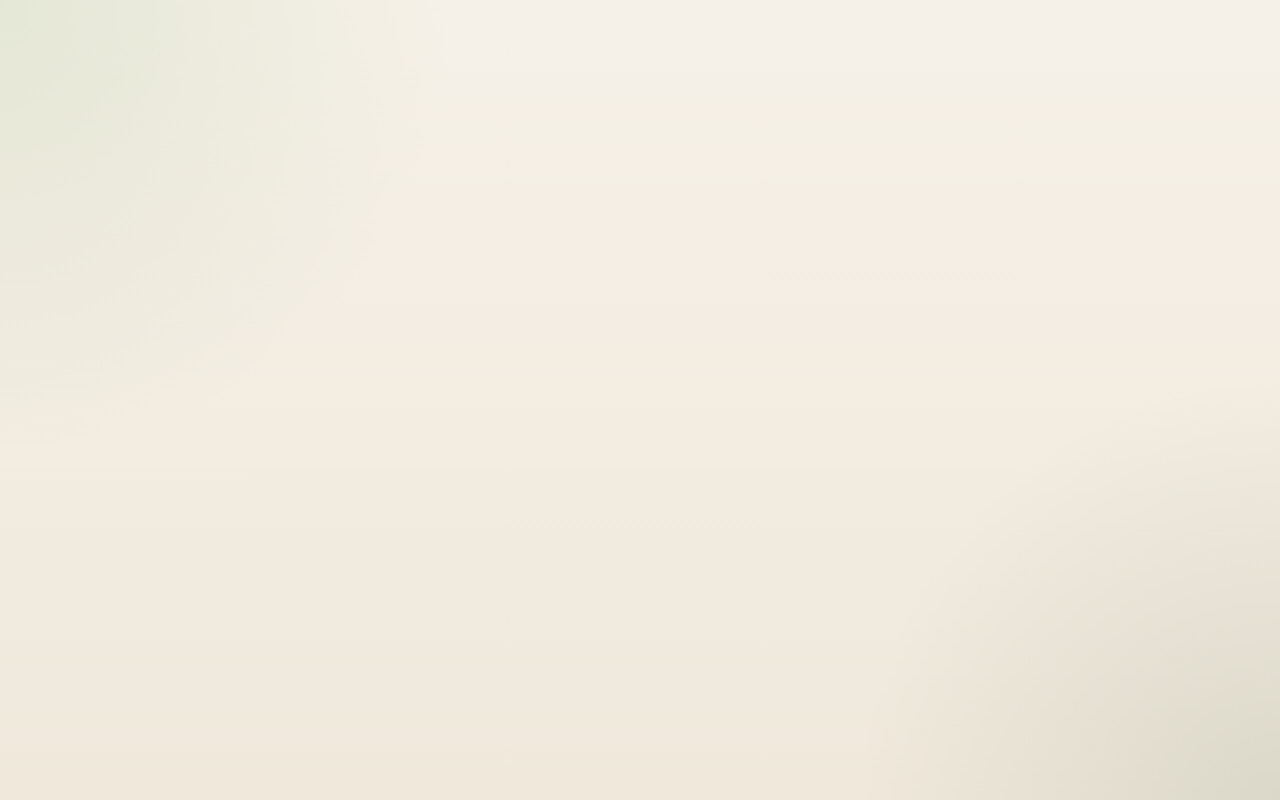
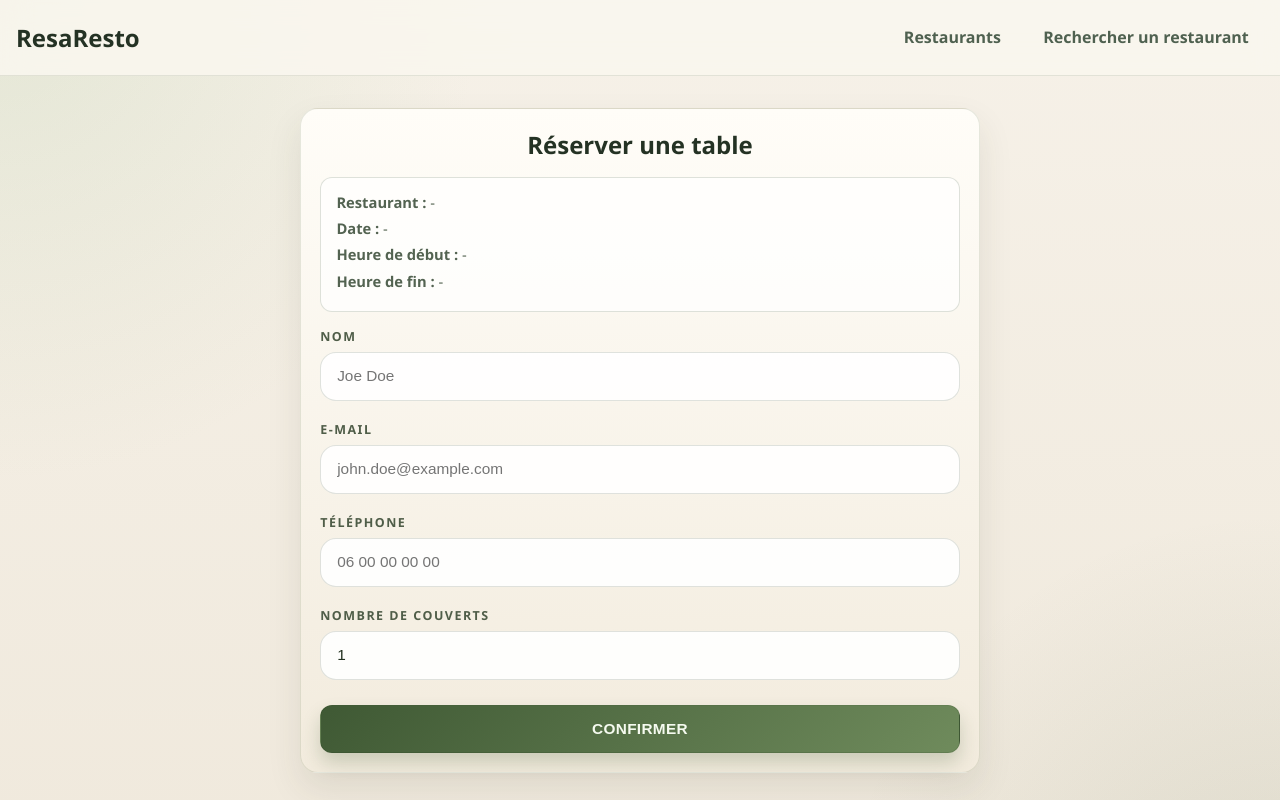
Before and after one commit to Akkyaane/resaresto, a Nuxt app: page /reservations in a window 1280 px wide. Shown: the top 800 px of the page. Built offline with nearby package versions, Linux system fonts and the light colour scheme.

Commit message:
feat: style page reservations and add createReservation functionality

```diff
--- a/app/components/FormGroup.vue
+++ b/app/components/FormGroup.vue
@@ -1,7 +1,19 @@
 <template>
   <div class="form-group">
     <label :for="inputId" class="form-label">{{ label }}</label>
-    <input :id="inputId" :type="type" :placeholder="placeholder" class="form-input" />
+    <input
+      :id="inputId"
+      :type="type"
+      :placeholder="placeholder"
+      :value="modelValue"
+      :autocomplete="autocomplete"
+      :min="min"
+      :max="max"
+      :step="step"
+      :required="required"
+      class="form-input"
+      @input="$emit('update:modelValue', $event.target.value)"
+    />
   </div>
 </template>
 
@@ -23,7 +35,33 @@ defineProps({
     type: String,
     default: '',
   },
+  modelValue: {
+    type: [String, Number],
+    default: '',
+  },
+  autocomplete: {
+    type: String,
+    default: 'off',
+  },
+  min: {
+    type: [String, Number],
+    default: null,
+  },
+  max: {
+    type: [String, Number],
+    default: null,
+  },
+  step: {
+    type: [String, Number],
+    default: null,
+  },
+  required: {
+    type: Boolean,
+    default: false,
+  },
 });
+
+defineEmits(['update:modelValue'])
 </script>
 
 <style scoped>
--- a/app/components/SlotCard.vue
+++ b/app/components/SlotCard.vue
@@ -1,14 +1,14 @@
 <template>
   <article class="slot-card">
     <p class="slot-line"><strong>Date :</strong> {{ formattedDate }}</p>
-    <p class="slot-line"><strong>Heure de debut :</strong> {{ slot.startTime }}</p>
+    <p class="slot-line"><strong>Heure de début :</strong> {{ slot.startTime }}</p>
     <p class="slot-line"><strong>Heure de fin :</strong> {{ slot.endTime }}</p>
-    <p class="slot-line"><strong>Capacite totale :</strong> {{ slot.totalCapacity }}</p>
-    <p class="slot-line"><strong>Couverts reserves :</strong> {{ slot.bookedCovers }}</p>
+    <p class="slot-line"><strong>Capacité totale :</strong> {{ slot.totalCapacity }}</p>
+    <p class="slot-line"><strong>Couverts réserves :</strong> {{ slot.bookedCovers }}</p>
     <p class="slot-line"><strong>Statut :</strong> {{ translatedStatus }}</p>
 
     <div class="slot-action">
-      <ButtonSm class="reserve-button" @click="$emit('reserve', slot)">Reserver</ButtonSm>
+      <ButtonSm class="reserve-button" @click="$emit('reserve', slot)">Réserver</ButtonSm>
     </div>
   </article>
 </template>
--- a/app/components/buttons/ButtonLg.vue
+++ b/app/components/buttons/ButtonLg.vue
@@ -6,27 +6,58 @@
 
 <style scoped>
 .btn-lg {
+  position: relative;
+  overflow: hidden;
+  display: inline-flex;
+  align-items: center;
+  justify-content: center;
+  gap: 0.45rem;
   width: 100%;
-  padding: 0.85rem 1.4rem;
-  background: linear-gradient(135deg, #425d36 0%, #6a8259 100%);
-  color: #f7fbf5;
-  border: 1px solid rgba(39, 55, 31, 0.08);
+  min-height: 3rem;
+  padding: 0.9rem 1.35rem;
+  background: linear-gradient(135deg, #36502d 0%, #5e7a4d 52%, #7d9b67 100%);
+  color: #f6fbf2;
+  border: 1px solid rgba(38, 56, 30, 0.16);
   border-radius: 14px;
-  font-size: 0.95rem;
-  font-weight: 700;
-  letter-spacing: 0.01em;
+  font-size: 0.96rem;
+  font-weight: 800;
+  letter-spacing: 0.02em;
+  text-transform: uppercase;
   cursor: pointer;
   transition:
+    transform 0.2s ease,
     box-shadow 0.2s ease,
-    background-color 0.2s ease;
-  box-shadow: 0 10px 20px rgba(66, 93, 54, 0.16);
+    background 0.2s ease,
+    border-color 0.2s ease;
+  box-shadow: 0 12px 24px rgba(52, 77, 42, 0.24);
 }
 
 .btn-lg:hover {
-  background: linear-gradient(135deg, #4c6a40 0%, #7b9465 100%);
+  transform: translateY(-1px);
+  background: linear-gradient(135deg, #3f5c35 0%, #698856 52%, #8ba976 100%);
+  border-color: rgba(38, 56, 30, 0.28);
+  box-shadow: 0 14px 28px rgba(52, 77, 42, 0.3);
 }
 
 .btn-lg:active {
-  background: linear-gradient(135deg, #38502f 0%, #62774f 100%);
+  transform: translateY(0);
+  background: linear-gradient(135deg, #324828 0%, #557045 52%, #73905e 100%);
+  box-shadow: 0 8px 18px rgba(52, 77, 42, 0.24);
+}
+
+.btn-lg:focus-visible {
+  outline: none;
+  box-shadow:
+    0 0 0 4px rgba(132, 164, 109, 0.32),
+    0 12px 24px rgba(52, 77, 42, 0.24);
+}
+
+.btn-lg:disabled {
+  cursor: not-allowed;
+  transform: none;
+  opacity: 0.72;
+  box-shadow: none;
+  background: linear-gradient(135deg, #879980 0%, #a1b29a 100%);
+  border-color: rgba(70, 84, 66, 0.16);
 }
 </style>
--- a/app/pages/reservations/index.vue
+++ b/app/pages/reservations/index.vue
@@ -1,6 +1,213 @@
 <script setup>
+import { computed, reactive, ref } from 'vue'
+import { useRoute } from 'vue-router'
+import { useReservationsStore } from '../../../stores/reservations'
+
+const route = useRoute()
+const reservationsStore = useReservationsStore()
+const formError = ref('')
+
+const form = reactive({
+	customerName: '',
+	customerEmail: '',
+	customerPhone: '',
+	covers: 1,
+})
+
+const queryValue = (key) => {
+	const value = route.query[key]
+	return Array.isArray(value) ? value[0] : value
+}
+
+const restaurantId = computed(() => queryValue('restaurantId'))
+const restaurantName = computed(() => queryValue('restaurantName') || '-')
+const timeSlotId = computed(() => queryValue('timeSlotId'))
+const slotDate = computed(() => queryValue('slotDate') || '-')
+const slotStartTime = computed(() => queryValue('slotStartTime') || '-')
+const slotEndTime = computed(() => queryValue('slotEndTime') || '-')
+
+const submitReservation = async () => {
+	formError.value = ''
+
+	if (!restaurantId.value || !timeSlotId.value) {
+		formError.value = 'Informations de reservation manquantes.'
+		return
+	}
+
+	const payload = {
+		restaurantId: restaurantId.value,
+		timeSlotId: timeSlotId.value,
+		customerName: form.customerName,
+		customerEmail: form.customerEmail,
+		customerPhone: form.customerPhone,
+		covers: Number(form.covers),
+	}
+
+	const response = await reservationsStore.createReservation(payload)
+
+	if (response?.token) {
+		await navigateTo(`/reservations/by-token/${response.token}`)
+	}
+}
 </script>
 <template>
+	<div class="reservation-layout">
+		<Navbar />
+
+		<main class="reservation-container">
+			<section class="reservation-card">
+				<h1>Réserver une table</h1>
+
+				<div class="reservation-summary">
+					<p><strong>Restaurant :</strong> {{ restaurantName }}</p>
+					<p><strong>Date :</strong> {{ slotDate }}</p>
+					<p><strong>Heure de début :</strong> {{ slotStartTime }}</p>
+					<p><strong>Heure de fin :</strong> {{ slotEndTime }}</p>
+				</div>
+
+				<form class="reservation-form" @submit.prevent="submitReservation">
+					<FormGroup
+						input-id="customer-name"
+						label="Nom"
+						placeholder="Joe Doe"
+						autocomplete="name"
+						required
+						v-model="form.customerName"
+					/>
+
+					<FormGroup
+						input-id="customer-email"
+						label="E-mail"
+						type="email"
+						placeholder="john.doe@example.com"
+						autocomplete="email"
+						required
+						v-model="form.customerEmail"
+					/>
+
+					<FormGroup
+						input-id="customer-phone"
+						label="Téléphone"
+						type="tel"
+						placeholder="06 00 00 00 00"
+						autocomplete="tel"
+						required
+						v-model="form.customerPhone"
+					/>
+
+					<FormGroup
+						input-id="covers"
+						label="Nombre de couverts"
+						type="number"
+						min="1"
+						step="1"
+						required
+						v-model="form.covers"
+					/>
+
+					<p v-if="formError || reservationsStore.error" class="form-error">
+						{{ formError || reservationsStore.error }}
+					</p>
+
+					<ButtonLg class="confirm-button" type="submit" :disabled="reservationsStore.loading">
+						{{ reservationsStore.loading ? 'Envoi...' : 'Confirmer' }}
+					</ButtonLg>
+				</form>
+			</section>
+		</main>
+
+		<Footer />
+	</div>
 </template>
-<style>
+<style scoped>
+.reservation-layout {
+	min-height: 100vh;
+	display: flex;
+	flex-direction: column;
+}
+
+.reservation-container {
+	flex: 1;
+	max-width: 1400px;
+	width: 100%;
+	margin: 0 auto;
+	padding: 2rem 1rem 3rem;
+}
+
+.reservation-card {
+	max-width: 680px;
+	margin: 0 auto;
+	background: linear-gradient(180deg, #fffdf8 0%, #f2ebdd 100%);
+	border: 1px solid rgba(99, 118, 84, 0.16);
+	border-radius: 18px;
+	box-shadow: 0 16px 34px rgba(57, 60, 42, 0.1);
+	padding: 1.2rem;
+}
+
+.reservation-card h1 {
+	margin: 0 0 1rem;
+	color: #243224;
+	text-align: center;
+}
+
+.reservation-summary {
+	border: 1px solid rgba(92, 111, 79, 0.2);
+	border-radius: 12px;
+	background: rgba(255, 255, 255, 0.72);
+	padding: 0.85rem 0.95rem;
+	margin-bottom: 1rem;
+}
+
+.reservation-summary p {
+	margin: 0 0 0.4rem;
+	color: #536351;
+	font-size: 0.92rem;
+}
+
+.reservation-form {
+	margin-top: 0.8rem;
+}
+
+.form-error {
+	margin: 0 0 1rem;
+	color: #d32f2f;
+	font-weight: 700;
+}
+
+.reservation-form :deep(.confirm-button) {
+	margin-top: 0.35rem;
+	width: 100%;
+	min-width: 0;
+	border-radius: 12px;
+	padding: 0.62rem 1.1rem;
+	border: 1px solid rgba(48, 69, 40, 0.14);
+	background: linear-gradient(135deg, #3f5934 0%, #6f8b5c 100%);
+	color: #f5faef;
+	box-shadow: 0 10px 18px rgba(63, 89, 52, 0.22);
+	display: inline-flex;
+	justify-content: center;
+}
+
+.reservation-form :deep(.confirm-button:hover) {
+	transform: translateY(-1px);
+	background: linear-gradient(135deg, #4a6840 0%, #7f9b6c 100%);
+	border-color: rgba(48, 69, 40, 0.24);
+}
+
+.reservation-form :deep(.confirm-button:active) {
+	transform: translateY(0);
+}
+
+.reservation-form :deep(.confirm-button:disabled) {
+	opacity: 0.7;
+	cursor: not-allowed;
+	transform: none;
+	box-shadow: none;
+}
+
+@media (max-width: 768px) {
+	.reservation-card {
+		padding: 1rem;
+	}
+}
 </style>
--- /dev/null
+++ b/stores/reservations.js
@@ -0,0 +1,36 @@
+import { defineStore } from 'pinia'
+
+export const useReservationsStore = defineStore('reservations', {
+  state: () => ({
+    reservation: null,
+    loading: false,
+    error: null,
+  }),
+
+  actions: {
+    async createReservation(payload) {
+      this.loading = true
+      this.error = null
+
+      try {
+        const data = await $fetch('http://localhost:3000/reservations', {
+          method: 'POST',
+          body: payload,
+        })
+
+        this.reservation = data
+        return data
+      } catch (err) {
+        if (err?.status === 400 || err?.status === 404) {
+          this.error = err?.data?.message || err.message
+        } else {
+          this.error = err?.data?.message || err.message || 'Erreur API'
+        }
+
+        return null
+      } finally {
+        this.loading = false
+      }
+    },
+  },
+})
```
